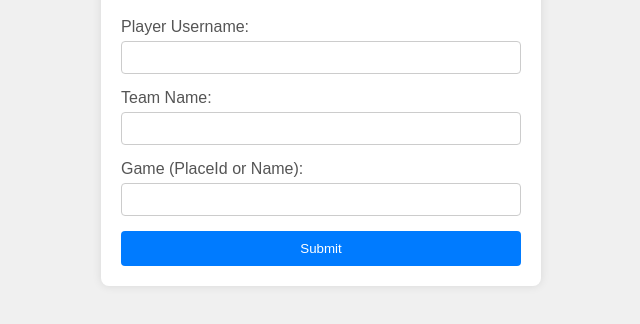
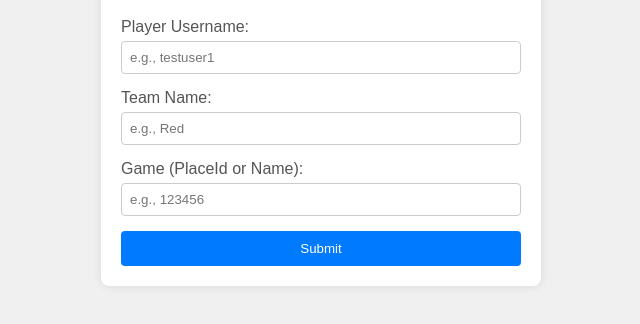
Before and after one commit to 23232442/roblox-team-switcher, a plain HTML site: page index.html in a window 1280 px wide. Shown: the part 298-622 px from the top of the page, without its empty margins (319-959 px from the left). Drawn offline with Linux system fonts and the light colour scheme.

Commit message:
index.html

```diff
--- a/index.html
+++ b/index.html
@@ -12,15 +12,15 @@
         <form id="teamSwitchForm">
             <div class="form-group">
                 <label for="username">Player Username:</label>
-                <input type="text" id="username" name="username" required>
+                <input type="text" id="username" name="username" required placeholder="e.g., testuser1">
             </div>
             <div class="form-group">
                 <label for="teamName">Team Name:</label>
-                <input type="text" id="teamName" name="teamName" required>
+                <input type="text" id="teamName" name="teamName" required placeholder="e.g., Red">
             </div>
             <div class="form-group">
                 <label for="gameId">Game (PlaceId or Name):</label>
-                <input type="text" id="gameId" name="gameId" required>
+                <input type="text" id="gameId" name="gameId" required placeholder="e.g., 123456">
             </div>
             <button type="submit">Submit</button>
         </form>
```
